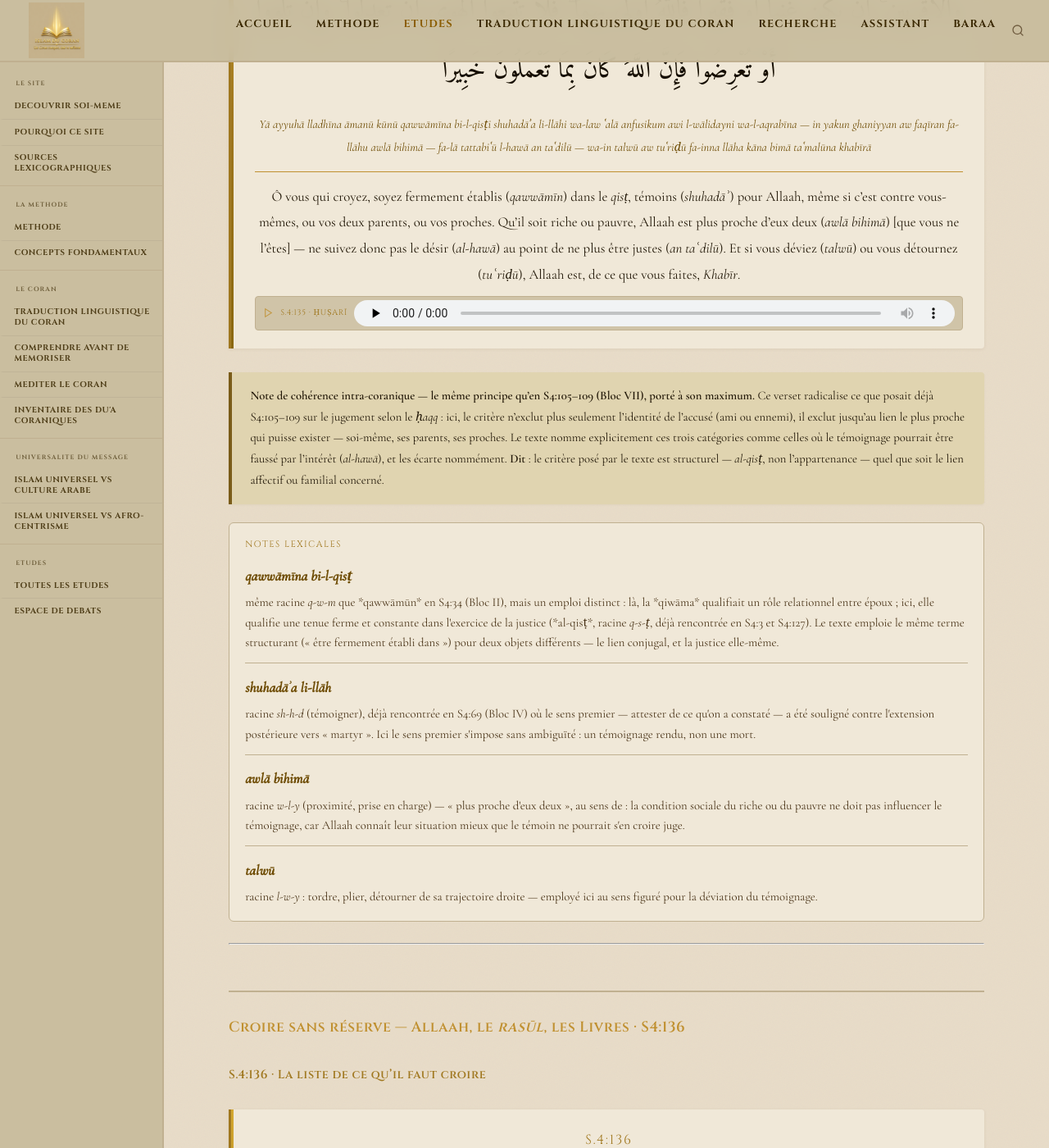
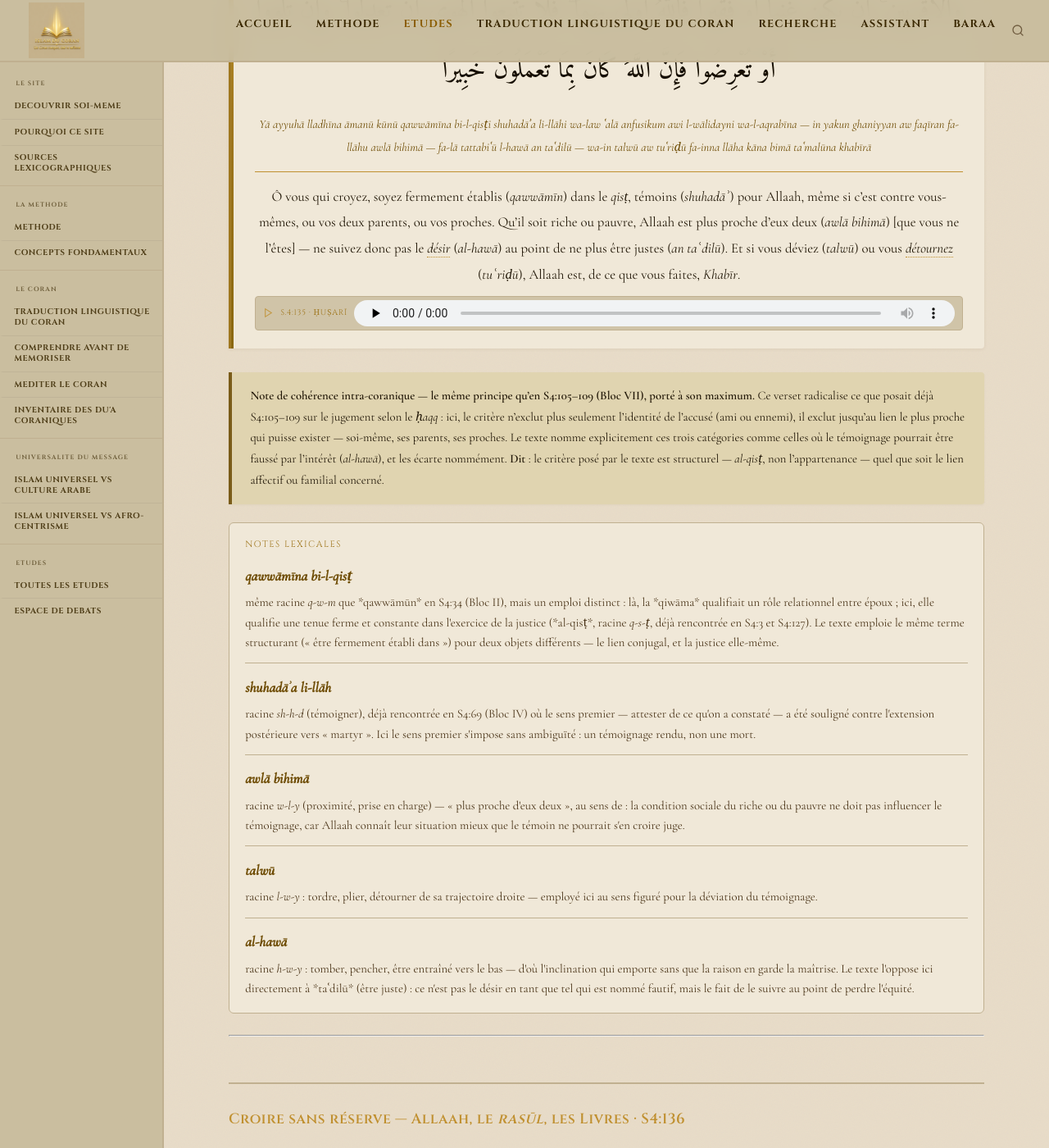
Before and after one commit to Makhuwcoder/islamducoran, a Jekyll site: the page built from _etudes/trad-s4-bloc9.md, in a window 1280 px wide and 1400 px high, scrolled down 1873 px. Shown: the whole window at 82% size. Built offline with Jekyll 4.4.1, drawn with Linux system fonts in a browser that asks for light colours; some of the changed text lies outside the part shown.

Commit message:
S4 Bloc IX: notes lexicales manquantes (S4:135-152)
Ajout de notes lexicales pour les termes rares/notables absents :
al-hawā (S4:135), fatḥ (S4:141), yustahzaʾu bihā (S4:140), kusālā
(S4:142). Liens croisés ajoutés vers des notes déjà établies :
tuʿriḍū -> iʿrāḍ (Bloc VIII, id ajouté ici), awliyāʾ -> Bloc II/S2
(x2, S4:139 et S4:144), tābū -> Bloc I, aṣlaḥū -> S2 Bloc I,
yufarriqū -> tafarruq (Bloc VIII, x2, S4:150-151 et S4:152).

Honnêteté méthodologique : les identifications de racines et les
glissements de sens proposés dans ces notes (h-w-y, f-t-ḥ, h-z-ʾ,
k-s-l, etc.) proviennent de ma mémoire de la morphologie arabe et
n'ont pas été vérifiés contre les dictionnaires physiques (Lisān
al-ʿArab, Maqāyīs al-Lugha, Kitāb al-ʿAyn) que la méthode du projet
prescrit comme sources. Elles nécessitent une relecture et une
vérification de ta part avant d'être considérées comme fiables au
sens de la méthode.

Vérifications effectuées : équilibre des balises div (49/49 sur
bloc9), résolution de tous les liens locaux et inter-pages (11/11
OK), audit_rare2.py et audit2.py ne signalent plus que des faux
positifs connus (texte déjà lié re-capturé, termes traités en prose
sous un autre intitulé, ou vocabulaire très fréquent hors périmètre).

Co-Authored-By: Claude Sonnet 5 <noreply@anthropic.com>
Claude-Session: https://claude.ai/code/session_015A6swJE9pCHwD5LPFpPjAP

```diff
--- a/_etudes/trad-s4-bloc9.md
+++ b/_etudes/trad-s4-bloc9.md
@@ -46,7 +46,7 @@ methode: "Dit / Non-dit / Inférence"
    ref="S.4:135"
    ar="يَا أَيُّهَا الَّذِينَ آمَنُوا كُونُوا قَوَّامِينَ بِالْقِسْطِ شُهَدَاءَ لِلَّهِ وَلَوْ عَلَىٰ أَنفُسِكُمْ أَوِ الْوَالِدَيْنِ وَالْأَقْرَبِينَ ۚ إِن يَكُنْ غَنِيًّا أَوْ فَقِيرًا فَاللَّهُ أَوْلَىٰ بِهِمَا ۖ فَلَا تَتَّبِعُوا الْهَوَىٰ أَن تَعْدِلُوا ۚ وَإِن تَلْوُوا أَوْ تُعْرِضُوا فَإِنَّ اللَّهَ كَانَ بِمَا تَعْمَلُونَ خَبِيرًا"
    trl="Yā ayyuhā lladhīna āmanū kūnū qawwāmīna bi-l-qisṭi shuhadāʾa li-llāhi wa-law ʿalā anfusikum awi l-wālidayni wa-l-aqrabīna — in yakun ghaniyyan aw faqīran fa-llāhu awlā bihimā — fa-lā tattabiʿū l-hawā an taʿdilū — wa-in talwū aw tuʿriḍū fa-inna llāha kāna bimā taʿmalūna khabīrā"
-   trad="Ô vous qui croyez, soyez fermement établis (*qawwāmīn*) dans le *qisṭ*, témoins (*shuhadāʾ*) pour Allaah, même si c'est contre vous-mêmes, ou vos deux parents, ou vos proches. Qu'il soit riche ou pauvre, Allaah est plus proche d'eux deux (*awlā bihimā*) [que vous ne l'êtes] — ne suivez donc pas le désir (*al-hawā*) au point de ne plus être justes (*an taʿdilū*). Et si vous déviez (*talwū*) ou vous détournez (*tuʿriḍū*), Allaah est, de ce que vous faites, *Khabīr*."
+   trad="Ô vous qui croyez, soyez fermement établis (*qawwāmīn*) dans le *qisṭ*, témoins (*shuhadāʾ*) pour Allaah, même si c'est contre vous-mêmes, ou vos deux parents, ou vos proches. Qu'il soit riche ou pauvre, Allaah est plus proche d'eux deux (*awlā bihimā*) [que vous ne l'êtes] — ne suivez donc pas le *[désir](#hawa)* (*al-hawā*) au point de ne plus être justes (*an taʿdilū*). Et si vous déviez (*talwū*) ou vous *[détournez](/etudes/trad-s4-bloc8/#irad)* (*tuʿriḍū*), Allaah est, de ce que vous faites, *Khabīr*."
 %}
 
 {:.callout .callout--pivot}
@@ -70,6 +70,10 @@ methode: "Dit / Non-dit / Inférence"
 <div class="lex-entree">
 <dt><span class="lex-trl">talwū</span></dt>
 <dd>racine <em>l-w-y</em> : tordre, plier, détourner de sa trajectoire droite — employé ici au sens figuré pour la déviation du témoignage.</dd>
+</div>
+<div class="lex-entree" id="hawa">
+<dt><span class="lex-trl">al-hawā</span></dt>
+<dd>racine <em>h-w-y</em> : tomber, pencher, être entraîné vers le bas — d'où l'inclination qui emporte sans que la raison en garde la maîtrise. Le texte l'oppose ici directement à *taʿdilū* (être juste) : ce n'est pas le désir en tant que tel qui est nommé fautif, mais le fait de le suivre au point de perdre l'équité.</dd>
 </div>
 </dl>
 </div>
@@ -153,7 +157,7 @@ methode: "Dit / Non-dit / Inférence"
    ref="S.4:139"
    ar="الَّذِينَ يَتَّخِذُونَ الْكَافِرِينَ أَوْلِيَاءَ مِن دُونِ الْمُؤْمِنِينَ ۚ أَيَبْتَغُونَ عِندَهُمُ الْعِزَّةَ فَإِنَّ الْعِزَّةَ لِلَّهِ جَمِيعًا"
    trl="Alladhīna yattakhidhūna l-kāfirīna awliyāʾa min dūni l-muʾminīna — a-yabtaghūna ʿindahumu l-ʿizzata fa-inna l-ʿizzata li-llāhi jamīʿā"
-   trad="Ceux qui prennent les *kāfirīn* comme *awliyāʾ* en dehors des croyants — recherchent-ils (*a-yabtaghūna*) auprès d'eux la puissance (*al-ʿizza*) ? — l'*ʿizza* appartient à Allaah tout entière (*jamīʿā*)."
+   trad="Ceux qui prennent les *kāfirīn* comme *[awliyāʾ](/etudes/trad-s2-bloc12/#wali)* en dehors des croyants — recherchent-ils (*a-yabtaghūna*) auprès d'eux la puissance (*al-ʿizza*) ? — l'*ʿizza* appartient à Allaah tout entière (*jamīʿā*)."
 %}
 
 <div class="notes-lexicales">
@@ -176,12 +180,16 @@ methode: "Dit / Non-dit / Inférence"
    ref="S.4:140"
    ar="وَقَدْ نَزَّلَ عَلَيْكُمْ فِي الْكِتَابِ أَنْ إِذَا سَمِعْتُمْ آيَاتِ اللَّهِ يُكْفَرُ بِهَا وَيُسْتَهْزَأُ بِهَا فَلَا تَقْعُدُوا مَعَهُمْ حَتَّىٰ يَخُوضُوا فِي حَدِيثٍ غَيْرِهِ ۚ إِنَّكُمْ إِذًا مِثْلُهُمْ ۗ إِنَّ اللَّهَ جَامِعُ الْمُنَافِقِينَ وَالْكَافِرِينَ فِي جَهَنَّمَ جَمِيعًا"
    trl="Wa-qad nazzala ʿalaykum fi l-kitābi an idhā samiʿtum āyāti llāhi yukfaru bihā wa-yustahzaʾu bihā fa-lā taqʿudū maʿahum ḥattā yakhūḍū fī ḥadīthin ghayrihi — innakum idhan mithluhum — inna llāha jāmiʿu l-munāfiqīna wa-l-kāfirīna fī jahannama jamīʿā"
-   trad="Et il vous a déjà été révélé dans le Livre que, lorsque vous entendez les *āyāt* d'Allaah rejetées (*yukfaru bihā*) et raillées (*yustahzaʾu bihā*), ne restez pas assis avec eux tant qu'ils ne se tournent pas vers un autre propos — sinon vous seriez alors comme eux. Allaah rassemblera les *munāfiqūn* et les *kāfirīn* dans Jahannam, tous ensemble."
+   trad="Et il vous a déjà été révélé dans le Livre que, lorsque vous entendez les *āyāt* d'Allaah rejetées (*yukfaru bihā*) et *[raillées](#hazi)* (*yustahzaʾu bihā*), ne restez pas assis avec eux tant qu'ils ne se tournent pas vers un autre propos — sinon vous seriez alors comme eux. Allaah rassemblera les *munāfiqūn* et les *kāfirīn* dans Jahannam, tous ensemble."
 %}
 
 <div class="notes-lexicales">
 <span class="notes-lexicales__titre">Notes lexicales</span>
 <dl class="lexique">
+<div class="lex-entree" id="hazi">
+<dt><span class="lex-trl">yustahzaʾu bihā</span></dt>
+<dd>forme X de <em>h-z-ʾ</em> : tourner en dérision, prendre pour objet de moquerie. Le texte associe ce verbe à *yukfaru bihā* (rejeter) dans la même clause — deux façons distinctes de recevoir les *āyāt*, l'une par le rejet, l'autre par la raillerie.</dd>
+</div>
 <div class="lex-entree">
 <dt><span class="lex-trl">wa-qad nazzala ʿalaykum fi l-kitāb</span></dt>
 <dd>le texte se renvoie explicitement à une prescription antérieure déjà posée « dans le Livre » — cohérence intra-coranique assumée par le texte lui-même, sans que ce verset précise ici la référence exacte visée.</dd>
@@ -203,7 +211,7 @@ methode: "Dit / Non-dit / Inférence"
    ref="S.4:141"
    ar="الَّذِينَ يَتَرَبَّصُونَ بِكُمْ فَإِن كَانَ لَكُمْ فَتْحٌ مِنَ اللَّهِ قَالُوا أَلَمْ نَكُن مَعَكُمْ وَإِن كَانَ لِلْكَافِرِينَ نَصِيبٌ قَالُوا أَلَمْ نَسْتَحْوِذْ عَلَيْكُمْ وَنَمْنَعْكُم مِنَ الْمُؤْمِنِينَ ۚ فَاللَّهُ يَحْكُمُ بَيْنَكُمْ يَوْمَ الْقِيَامَةِ ۗ وَلَن يَجْعَلَ اللَّهُ لِلْكَافِرِينَ عَلَى الْمُؤْمِنِينَ سَبِيلًا"
    trl="Alladhīna yatarabbaṣūna bikum fa-in kāna lakum fatḥun mina llāhi qālū a-lam nakun maʿakum wa-in kāna li-l-kāfirīna naṣībun qālū a-lam nastaḥwidh ʿalaykum wa-namnaʿkum mina l-muʾminīna — fa-llāhu yaḥkumu baynakum yawma l-qiyāmati — wa-lan yajʿala llāhu li-l-kāfirīna ʿalā l-muʾminīna sabīlā"
-   trad="Ceux qui vous observent en attendant (*yatarabbaṣūna*) : si une victoire (*fatḥ*) venant d'Allaah vous échoit, ils disent : « N'étions-nous pas avec vous ? » — et si les *kāfirīn* ont une part, ils disent : « N'avons-nous pas pris l'avantage sur vous (*nastaḥwidh ʿalaykum*), et ne vous avons-nous pas protégés des croyants ? » Allaah jugera entre vous au Jour de la Résurrection — et Allaah ne donnera jamais aux *kāfirīn* de voie sur les croyants."
+   trad="Ceux qui vous observent en attendant (*yatarabbaṣūna*) : si une *[victoire](#fath)* (*fatḥ*) venant d'Allaah vous échoit, ils disent : « N'étions-nous pas avec vous ? » — et si les *kāfirīn* ont une part, ils disent : « N'avons-nous pas pris l'avantage sur vous (*nastaḥwidh ʿalaykum*), et ne vous avons-nous pas protégés des croyants ? » Allaah jugera entre vous au Jour de la Résurrection — et Allaah ne donnera jamais aux *kāfirīn* de voie sur les croyants."
 %}
 
 <div class="notes-lexicales">
@@ -212,6 +220,10 @@ methode: "Dit / Non-dit / Inférence"
 <div class="lex-entree">
 <dt><span class="lex-trl">yatarabbaṣūna</span></dt>
 <dd>racine <em>r-b-ṣ</em> : attendre, observer sans s'engager, guetter l'issue avant de se positionner — même racine que la *tarabbuṣ* déjà rencontrée pour d'autres contextes d'attente dans le corpus (S2).</dd>
+</div>
+<div class="lex-entree" id="fath">
+<dt><span class="lex-trl">fatḥ</span></dt>
+<dd>racine <em>f-t-ḥ</em> : ouvrir — d'où, appliqué à un affrontement, l'ouverture d'une issue favorable, la victoire qui débloque une situation fermée.</dd>
 </div>
 <div class="lex-entree">
 <dt><span class="lex-trl">nastaḥwidh</span></dt>
@@ -234,12 +246,16 @@ methode: "Dit / Non-dit / Inférence"
    ref="S.4:142"
    ar="إِنَّ الْمُنَافِقِينَ يُخَادِعُونَ اللَّهَ وَهُوَ خَادِعُهُمْ وَإِذَا قَامُوا إِلَى الصَّلَاةِ قَامُوا كُسَالَىٰ يُرَاءُونَ النَّاسَ وَلَا يَذْكُرُونَ اللَّهَ إِلَّا قَلِيلًا"
    trl="Inna l-munāfiqīna yukhādiʿūna llāha wa-huwa khādiʿuhum wa-idhā qāmū ila ṣ-ṣalāti qāmū kusālā yurāʾūna n-nāsa wa-lā yadhkurūna llāha illā qalīlā"
-   trad="Les *munāfiqūn* cherchent à tromper (*yukhādiʿūna*) Allaah, alors que c'est Lui qui les trompe. Et lorsqu'ils se lèvent pour la *ṣalāt*, ils se lèvent paresseusement (*kusālā*), se donnant en spectacle aux gens (*yurāʾūna n-nās*), et ne se rappellent (*yadhkurūna*) Allaah que peu."
+   trad="Les *munāfiqūn* cherchent à tromper (*yukhādiʿūna*) Allaah, alors que c'est Lui qui les trompe. Et lorsqu'ils se lèvent pour la *ṣalāt*, ils se lèvent *[paresseusement](#kasal)* (*kusālā*), se donnant en spectacle aux gens (*yurāʾūna n-nās*), et ne se rappellent (*yadhkurūna*) Allaah que peu."
 %}
 
 <div class="notes-lexicales">
 <span class="notes-lexicales__titre">Notes lexicales</span>
 <dl class="lexique">
+<div class="lex-entree" id="kasal">
+<dt><span class="lex-trl">kusālā</span></dt>
+<dd>pluriel de *kaslān*, racine <em>k-s-l</em> : la lenteur qui traîne, l'absence d'élan. Le texte oppose cette lenteur à l'empressement (*yurāʾūna n-nās*, se donner en spectacle) : ce n'est donc pas un simple manque de vigueur physique, mais l'indice d'une disposition intérieure.</dd>
+</div>
 <div class="lex-entree">
 <dt><span class="lex-trl">yukhādiʿūna / khādiʿuhum</span></dt>
 <dd>racine <em>kh-d-ʿ</em> (tromper), à la forme III (chercher à tromper). Le texte emploie la même racine pour les deux sujets dans une construction en miroir : leur tentative retournée contre eux, sans que ce miroir suppose une identité de nature entre les deux actions — la forme grammaticale marque un retournement, non une symétrie de sens.</dd>
@@ -284,7 +300,7 @@ methode: "Dit / Non-dit / Inférence"
    ref="S.4:144"
    ar="يَا أَيُّهَا الَّذِينَ آمَنُوا لَا تَتَّخِذُوا الْكَافِرِينَ أَوْلِيَاءَ مِن دُونِ الْمُؤْمِنِينَ ۚ أَتُرِيدُونَ أَن تَجْعَلُوا لِلَّهِ عَلَيْكُمْ سُلْطَانًا مُبِينًا"
    trl="Yā ayyuhā lladhīna āmanū lā tattakhidhū l-kāfirīna awliyāʾa min dūni l-muʾminīna — a-turīdūna an tajʿalū li-llāhi ʿalaykum sulṭānan mubīnā"
-   trad="Ô vous qui croyez, ne prenez pas les *kāfirīn* comme *awliyāʾ* en dehors des croyants — voulez-vous donner à Allaah, contre vous-mêmes, un *sulṭān* manifeste ?"
+   trad="Ô vous qui croyez, ne prenez pas les *kāfirīn* comme *[awliyāʾ](/etudes/trad-s2-bloc12/#wali)* en dehors des croyants — voulez-vous donner à Allaah, contre vous-mêmes, un *sulṭān* manifeste ?"
 %}
 
 <div class="notes-lexicales">
@@ -326,7 +342,7 @@ methode: "Dit / Non-dit / Inférence"
    ref="S.4:146"
    ar="إِلَّا الَّذِينَ تَابُوا وَأَصْلَحُوا وَاعْتَصَمُوا بِاللَّهِ وَأَخْلَصُوا دِينَهُمْ لِلَّهِ فَأُولَٰئِكَ مَعَ الْمُؤْمِنِينَ ۖ وَسَوْفَ يُؤْتِ اللَّهُ الْمُؤْمِنِينَ أَجْرًا عَظِيمًا"
    trl="Illā lladhīna tābū wa-aṣlaḥū wa-ʿtaṣamū bi-llāhi wa-akhlaṣū dīnahum li-llāhi fa-ulāʾika maʿa l-muʾminīna — wa-sawfa yuʾti llāhu l-muʾminīna ajran ʿaẓīmā"
-   trad="Excepté ceux qui reviennent (*tābū*), se corrigent (*aṣlaḥū*), s'accrochent fermement (*iʿtaṣamū*) à Allaah, et rendent leur *dīn* exclusif (*akhlaṣū*) pour Allaah — ceux-là sont avec les croyants, et Allaah donnera aux croyants une immense rétribution."
+   trad="Excepté ceux qui *[reviennent](/etudes/trad-s4-bloc1/#taba)* (*tābū*), *[se corrigent](/etudes/trad-s2-bloc1/#muslihun)* (*aṣlaḥū*), s'accrochent fermement (*iʿtaṣamū*) à Allaah, et rendent leur *dīn* exclusif (*akhlaṣū*) pour Allaah — ceux-là sont avec les croyants, et Allaah donnera aux croyants une immense rétribution."
 %}
 
 <div class="notes-lexicales">
@@ -426,7 +442,7 @@ methode: "Dit / Non-dit / Inférence"
    ref="S.4:150–151"
    ar="إِنَّ الَّذِينَ يَكْفُرُونَ بِاللَّهِ وَرُسُلِهِ وَيُرِيدُونَ أَن يُفَرِّقُوا بَيْنَ اللَّهِ وَرُسُلِهِ وَيَقُولُونَ نُؤْمِنُ بِبَعْضٍ وَنَكْفُرُ بِبَعْضٍ وَيُرِيدُونَ أَن يَتَّخِذُوا بَيْنَ ذَٰلِكَ سَبِيلًا * أُولَٰئِكَ هُمُ الْكَافِرُونَ حَقًّا ۚ وَأَعْتَدْنَا لِلْكَافِرِينَ عَذَابًا مُهِينًا"
    trl="Inna lladhīna yakfurūna bi-llāhi wa-rusulihi wa-yurīdūna an yufarriqū bayna llāhi wa-rusulihi wa-yaqūlūna nuʾminu bi-baʿḍin wa-nakfuru bi-baʿḍin wa-yurīdūna an yattakhidhū bayna dhālika sabīlā * Ulāʾika humu l-kāfirūna ḥaqqan wa-aʿtadnā li-l-kāfirīna ʿadhāban muhīnā"
-   trad="Ceux qui rejettent Allaah et Ses *rusul*, et veulent différencier (*yufarriqū*) entre Allaah et Ses *rusul*, et disent : « Nous croyons en une partie, et nous rejetons une partie », et veulent prendre entre cela un chemin — ceux-là sont les *kāfirūn* en vérité (*ḥaqqan*), et Nous avons préparé pour les *kāfirīn* un châtiment humiliant."
+   trad="Ceux qui rejettent Allaah et Ses *rusul*, et veulent *[différencier](/etudes/trad-s4-bloc8/#tafarruq)* (*yufarriqū*) entre Allaah et Ses *rusul*, et disent : « Nous croyons en une partie, et nous rejetons une partie », et veulent prendre entre cela un chemin — ceux-là sont les *kāfirūn* en vérité (*ḥaqqan*), et Nous avons préparé pour les *kāfirīn* un châtiment humiliant."
 %}
 
 <div class="notes-lexicales">
@@ -449,7 +465,7 @@ methode: "Dit / Non-dit / Inférence"
    ref="S.4:152"
    ar="وَالَّذِينَ آمَنُوا بِاللَّهِ وَرُسُلِهِ وَلَمْ يُفَرِّقُوا بَيْنَ أَحَدٍ مِنْهُمْ أُولَٰئِكَ سَوْفَ يُؤْتِيهِمْ أُجُورَهُمْ ۗ وَكَانَ اللَّهُ غَفُورًا رَحِيمًا"
    trl="Wa-lladhīna āmanū bi-llāhi wa-rusulihi wa-lam yufarriqū bayna aḥadin minhum ulāʾika sawfa yuʾtīhim ujūrahum — wa-kāna llāhu ghafūran raḥīmā"
-   trad="Et ceux qui croient en Allaah et en Ses *rusul*, et ne différencient entre aucun d'eux (*lam yufarriqū bayna aḥadin minhum*) — ceux-là, Il leur donnera leurs rétributions. Allaah est *Ghafūr*, *Raḥīm*."
+   trad="Et ceux qui croient en Allaah et en Ses *rusul*, et ne *[différencient](/etudes/trad-s4-bloc8/#tafarruq)* entre aucun d'eux (*lam yufarriqū bayna aḥadin minhum*) — ceux-là, Il leur donnera leurs rétributions. Allaah est *Ghafūr*, *Raḥīm*."
 %}
 
 <div class="notes-lexicales">
```
Also changed, not shown: _etudes/trad-s4-bloc8.md (+1 -1 lines).
